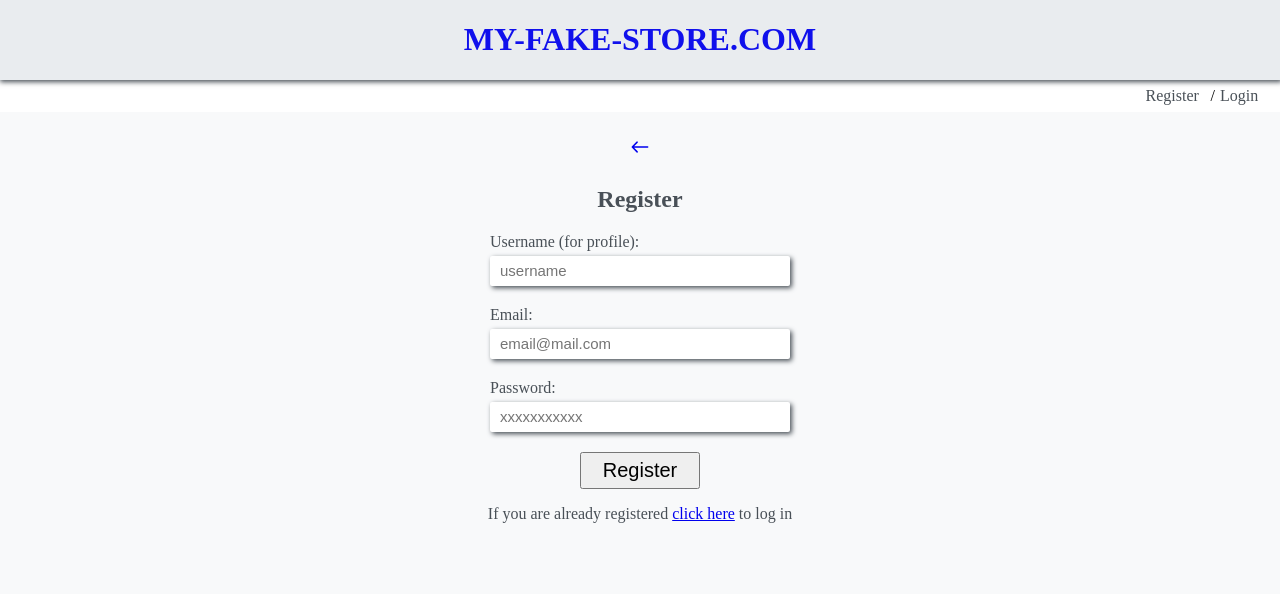
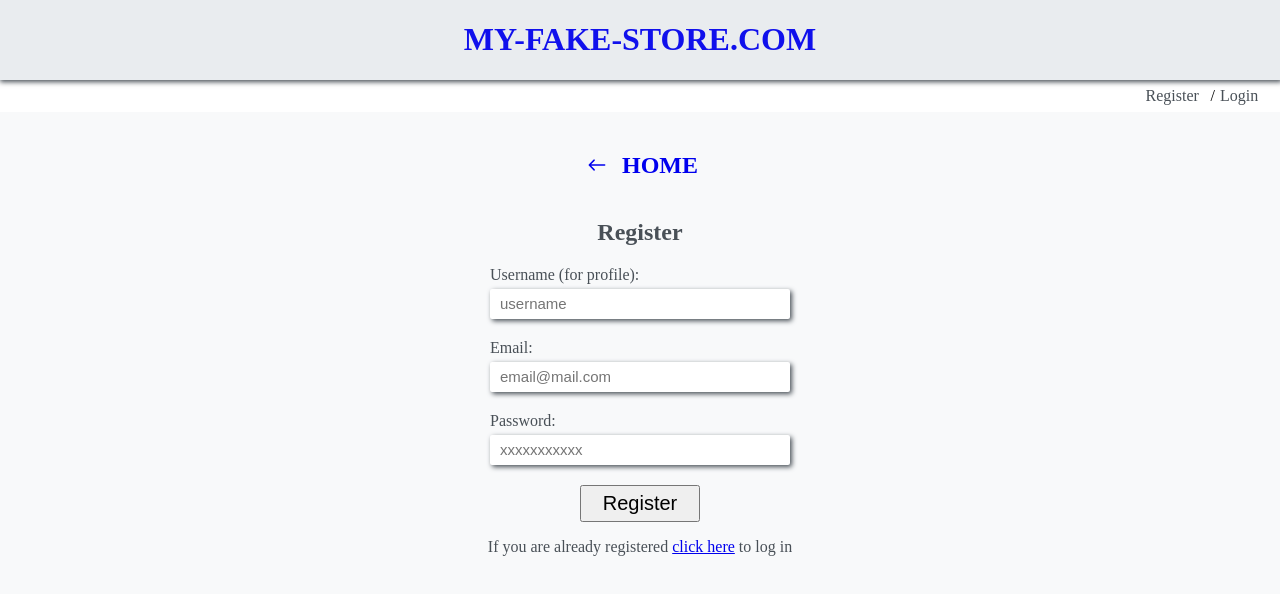
Before and after one commit to Mathew-Ritchie/Fake_Store_Mathew_Ritchie, a React (Vite) app: page /register in a window 1280 px wide. Shown: the top 594 px of the page. Built offline with nearby package versions, Linux system fonts and the light colour scheme; no server answers.

Commit message:
created HomeButton.jsx and added to all pages
HomeButton is a Link that navigates the user from any of the pages back to the home/main page.

```diff
--- a/src/Components/Headers_and_Footers/ProductPageHeader.jsx
+++ b/src/Components/Headers_and_Footers/ProductPageHeader.jsx
@@ -6,6 +6,7 @@ import { IoIosArrowRoundBack } from "react-icons/io";
 import Cart from "../buttons/CartBtn";
 import "./product-page-header.css";
 import GoToFavouritesBtn from "../buttons/GoToFavouritesBtn";
+import HomeButton from "../buttons/HomeButton";
 
 export default function ProductPageHeader() {
   const { productInfo } = useProductsStore();
@@ -14,12 +15,13 @@ export default function ProductPageHeader() {
   return (
     <div className="product-page-header-div">
       <div className="product-page-header-backbtn-title-div">
-        <Link to={"/"} className="product-page-header-link">
+        <HomeButton />
+        {/* <Link to={"/"} className="product-page-header-link">
           <IoIosArrowRoundBack className="back-arrow" />
         </Link>
         <h3 className="product-page-header-title">
           {productInfo.title ? truncateText(productInfo.title, 20) : "Loading..."}
-        </h3>
+        </h3> */}
       </div>
       <div className="product-page-header-favbtn-cartbtn-div">
         <GoToFavouritesBtn />
--- /dev/null
+++ b/src/Components/buttons/HomeButton.jsx
@@ -0,0 +1,21 @@
+import React from "react";
+import { Link } from "react-router";
+import { IoIosArrowRoundBack } from "react-icons/io";
+
+export default function HomeButton() {
+  const backButtonStyles = {
+    display: "flex",
+    justifyContent: "start",
+    alignItems: "center",
+    padding: "0px 10px",
+    gap: "10px",
+    textDecoration: "none",
+  };
+
+  return (
+    <Link to={"/"} className="home-button" style={backButtonStyles}>
+      <IoIosArrowRoundBack className="back-arrow" />
+      <h2>HOME</h2>
+    </Link>
+  );
+}
--- a/src/Pages/CartPage.jsx
+++ b/src/Pages/CartPage.jsx
@@ -6,6 +6,7 @@ import useAuthStore from "../GlobalStore/useAuthStore";
 import { IoIosArrowRoundBack } from "react-icons/io";
 
 import "./cart-page.css";
+import HomeButton from "../Components/buttons/HomeButton";
 
 export default function CartPage() {
   const { cart, addToCart, removeFromCart, clearCart } = useCartStore();
@@ -31,13 +32,14 @@ export default function CartPage() {
   return (
     <div className="cart-container">
       {/* Back button and subheading */}
-      <div className="cart-heading-and-home-btn">
-        <Link to={"/"} className="product-page-header-link">
+      <div className="cart-home-btn-div">
+        <HomeButton />
+        {/* <Link to={"/"} className="cart-page-header-link">
           <IoIosArrowRoundBack className="back-arrow" />
-        </Link>
-        <h2>Your Shopping Cart</h2>
+          <h2>HOME</h2>
+        </Link> */}
       </div>
-
+      <h2 className="cart-page-sub-title">Your Shopping Cart</h2>
       {/* map() to add each product in the cart to the UI */}
       {cart.map((item) => (
         <div key={item.id} className="cart-item">
@@ -78,7 +80,7 @@ export default function CartPage() {
           <button onClick={() => clearCart(currentUserId)} className="clear-btn button-style-1">
             Clear cart
           </button>
-          <button className="checkout-btn button-style-1">Proceed to Checkout</button>
+          <button className="checkout-btn button-style-1">Checkout</button>
         </div>
       </div>
     </div>
--- a/src/Pages/FavouritesPage.jsx
+++ b/src/Pages/FavouritesPage.jsx
@@ -7,6 +7,7 @@ import { IoIosArrowRoundBack } from "react-icons/io";
 
 import FavouriteItems from "../Components/FavouriteItems";
 import "./favourites-page.css";
+import HomeButton from "../Components/buttons/HomeButton";
 
 //Favourites layout function. If there are items in favourites then they
 export default function FavouritesPage() {
@@ -29,11 +30,12 @@ export default function FavouritesPage() {
   return (
     <div className="favourites-page-container">
       <div className="favourites-page-link-title-div">
-        <Link to={"/"} className="product-page-header-link">
+        <HomeButton />
+        {/* <Link to={"/"} className="product-page-header-link">
           <IoIosArrowRoundBack className="back-arrow" />
-        </Link>
-        <h2>Your Favourites</h2>
+        </Link> */}
       </div>
+      <h2 className="cart-page-sub-title">Your Favourites</h2>
       <FavouriteItems />
     </div>
   );
--- a/src/Pages/cart-page.css
+++ b/src/Pages/cart-page.css
@@ -1,9 +1,14 @@
-.cart-heading-and-home-btn {
+.cart-page-header-link {
   display: flex;
   justify-content: start;
   align-items: center;
   padding: 0px 10px;
   gap: 10px;
+  text-decoration: none;
+}
+
+.cart-page-sub-title {
+  text-align: center;
 }
 
 .cart-item {
--- a/src/app.css
+++ b/src/app.css
@@ -30,5 +30,5 @@ body {
   border: 0;
   background-color: green;
   color: white;
-  width: 200px;
+  width: 160px;
 }
--- a/src/credentialCertification/LogIn.jsx
+++ b/src/credentialCertification/LogIn.jsx
@@ -3,6 +3,7 @@ import { Link, useNavigate } from "react-router";
 import "./login.css";
 import { IoIosArrowRoundBack } from "react-icons/io";
 import useAuthStore from "../GlobalStore/useAuthStore";
+import HomeButton from "../Components/buttons/HomeButton";
 
 function Login() {
   // State for input fields
@@ -36,9 +37,10 @@ function Login() {
 
   return (
     <form onSubmit={handleLoginSubmit} className="login-form-wrapper">
-      <Link to={"/"} className="product-page-header-link">
+      <HomeButton />
+      {/* <Link to={"/"} className="product-page-header-link">
         <IoIosArrowRoundBack className="back-arrow" />
-      </Link>
+      </Link> */}
       <h2 className="login-form-title">Login</h2>
       {localError && <p style={{ color: "red" }}>{error}</p>}
       <div className="login-input-divs">
--- a/src/credentialCertification/Register.jsx
+++ b/src/credentialCertification/Register.jsx
@@ -5,6 +5,7 @@ import { createUserWithEmailAndPassword } from "firebase/auth";
 import { doc, setDoc } from "firebase/firestore"; // For Firestore
 import "./register.css";
 import { IoIosArrowRoundBack } from "react-icons/io";
+import HomeButton from "../Components/buttons/HomeButton";
 
 function Register() {
   // States for form submission inputs.
@@ -43,9 +44,10 @@ function Register() {
 
   return (
     <form onSubmit={handleRegister} className="register-form">
-      <Link to={"/"} className="product-page-header-link">
+      <HomeButton />
+      {/* <Link to={"/"} className="product-page-header-link">
         <IoIosArrowRoundBack className="back-arrow" />
-      </Link>
+      </Link> */}
       <h2>Register</h2>
       {success && <p style={{ color: "green" }}>{success}</p>}
       {error && <p style={{ color: "red" }}>{error}</p>}
```
